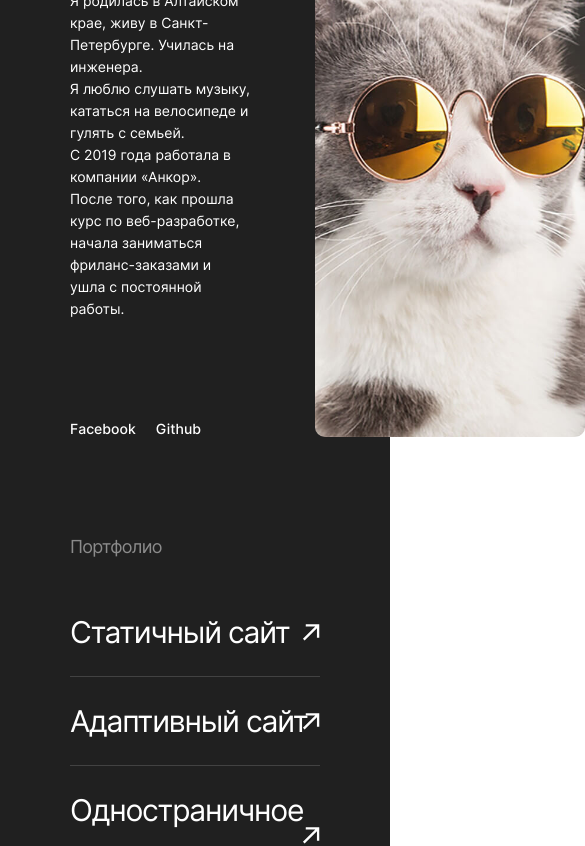
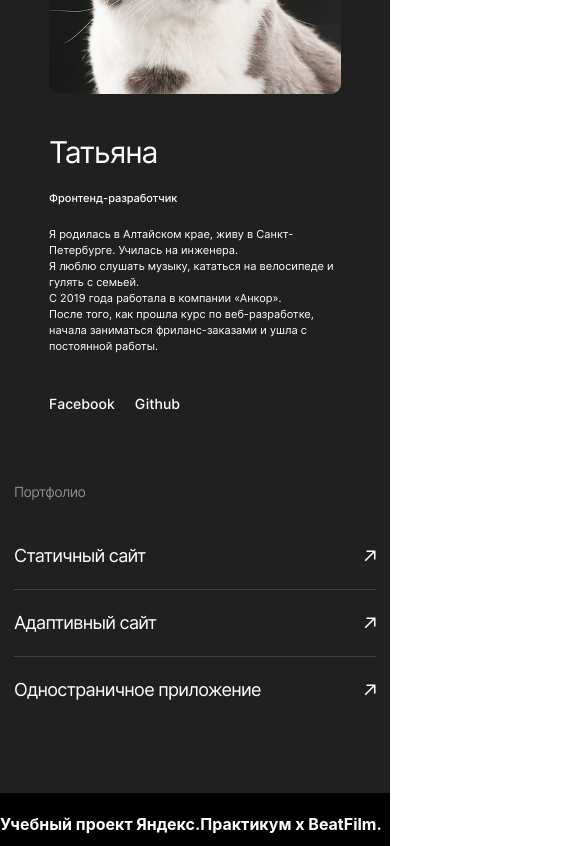
Before and after one commit to tanett/movies-explorer-frontend, a React (Create React App) app in the folder movies-explorer-frontend/: page / in a window 390 px wide. Shown: the part 2340-3186 px from the top of the page, 585 px wide, since content can reach past the window. Built offline with nearby package versions, Linux system fonts and the light colour scheme; a web font is replaced by a local one.

Commit message:
landing-footer

```diff
--- a/movies-explorer-frontend/src/components/AboutMe/AboutMe.css
+++ b/movies-explorer-frontend/src/components/AboutMe/AboutMe.css
@@ -12,13 +12,14 @@
 
 .aboutMe__card {
     display: flex;
-justify-content: space-between;
+    justify-content: space-between;
 }
 
 .aboutMe__wrapCard {
     margin-right: 65px;
     max-width: 600px;
 }
+
 .aboutMe__cardTitle {
     font-weight: normal;
     font-size: 50px;
@@ -50,6 +51,7 @@ justify-content: space-between;
     list-style: none;
 
 }
+
 .aboutMe__socialLinksItem {
     display: inline-block;
     text-decoration: none;
@@ -61,7 +63,7 @@ justify-content: space-between;
     font-weight: 500;
     font-size: 14px;
     line-height: 17px;
-padding-bottom: 2px;
+    padding-bottom: 2px;
     color: #FFFFFF;
     cursor: pointer;
 }
@@ -76,11 +78,109 @@ padding-bottom: 2px;
 }
 
 
-
 .aboutMe__photo {
     border-radius: 10px;
-    width: 270px;
+    max-width: 270px;
     height: auto;
     object-fit: cover;
 
 }
+
+@media screen and (max-width: 868px) {
+    .aboutMe__wrap {
+        padding: 90px 50px;
+    }
+
+    .aboutMe__wrapCard {
+        margin-right: 49px;
+        max-width: 364px;
+    }
+
+    .aboutMe__cardTitle {
+        font-size: 40px;
+        line-height: 40px;
+        margin-bottom: 16px;
+    }
+
+    .aboutMe__cardSubtitle {
+        font-size: 12px;
+        line-height: 18px;
+        margin-bottom: 20px;
+    }
+
+    .aboutMe__cardText {
+        font-size: 12px;
+        line-height: 18px;
+        margin-bottom: 87px;
+    }
+
+    .aboutMe__photo {
+        max-width: 255px;
+    }
+}
+
+@media screen and (max-width: 700px) {
+    .aboutMe__title {
+        margin-bottom: 60px;
+    }
+    .aboutMe__wrap {
+        padding: 70px 14px;
+    }
+
+    .aboutMe__wrapCard {
+        margin-right: 49px;
+        max-width: 364px;
+    }
+
+    .aboutMe__cardTitle {
+        font-size: 30px;
+        line-height: 36px;
+        margin-bottom: 20px;
+    }
+
+    .aboutMe__cardSubtitle {
+        font-size: 11px;
+        line-height: 16px;
+
+    }
+
+    .aboutMe__cardText {
+        font-size: 11px;
+        line-height: 16px;
+        margin-bottom: 40px;
+    }
+
+    .aboutMe__photo {
+        max-width: 255px;
+    }
+}
+@media screen and (max-width: 550px) {
+
+    .aboutMe__wrapCard {
+        margin-right: 0px;
+        max-width: 292px;
+    }
+
+    .aboutMe__card {
+       flex-direction: column-reverse;
+
+        align-items: center;
+    }
+
+    .aboutMe__cardSubtitle {
+        font-size: 11px;
+        line-height: 16px;
+
+    }
+
+    .aboutMe__cardText {
+        font-size: 11px;
+        line-height: 16px;
+        margin-bottom: 40px;
+    }
+
+    .aboutMe__photo {
+        max-width: 292px;
+        margin-bottom: 40px;
+    }
+}
--- /dev/null
+++ b/movies-explorer-frontend/src/components/Footer/Footer.js
@@ -0,0 +1,25 @@
+import {
+  Switch, Route, useParams, Link, NavLink
+} from "react-router-dom";
+
+import React from "react";
+import './Footer.css';
+
+function Footer(props) {
+  return (
+      <footer className={'footer'}>
+        <div className={'footer__wrap'}>
+  <h4 className={'footer__title'}>Учебный проект Яндекс.Практикум х BeatFilm.</h4>
+          <p className={'footer__copy'}>&copy;2021</p>
+          <ul className='footer__links'>
+            <li className={'footer__linkItem'}><Link to={'#'} className={'footer__link'}>Яндекс.Практикум</Link></li>
+            <li className={'footer__linkItem'}><Link to={'#'} className={'footer__link'}>Github</Link></li>
+            <li className={'footer__linkItem'}><Link to={'#'} className={'footer__link'}>Facebook</Link></li>
+
+          </ul>
+        </div>
+      </footer>
+  )
+}
+
+export default Footer;
--- a/movies-explorer-frontend/src/components/Main/Main.js
+++ b/movies-explorer-frontend/src/components/Main/Main.js
@@ -9,6 +9,7 @@ import AboutProject from "../AboutProject/AboutProject";
 import Techs from "../Techs/Techs";
 import AboutMe from "../AboutMe/AboutMe";
 import Portfolio from "../Portfolio/Portfolio";
+import Footer from "../Footer/Footer";
 
 function Main(props) {
 
@@ -21,6 +22,7 @@ function Main(props) {
             <Techs />
             <AboutMe />
             <Portfolio/>
+            <Footer />
           </Route>
           <Route  path = "/movies">
 
--- a/movies-explorer-frontend/src/components/Portfolio/Portfolio.css
+++ b/movies-explorer-frontend/src/components/Portfolio/Portfolio.css
@@ -44,3 +44,35 @@
     background-repeat: no-repeat;
     background-position: right center;
 }
+
+@media screen and (max-width: 800px) {
+    .portfolio__wrap {
+        padding: 0  50px 90px;
+    }
+
+    .portfolio__title {
+        margin-bottom: 31px;
+    }
+
+    .portfolio__link {
+        font-size: 28px;
+        line-height: 50px;
+    }
+}
+@media screen and (max-width: 400px) {
+    .portfolio__wrap {
+        padding: 0  14px 70px;
+    }
+
+    .portfolio__title {
+        font-size: 14px;
+        line-height: 20px;
+        margin-bottom: 21px;
+    }
+
+    .portfolio__link {
+        font-size: 18px;
+        line-height: 28px;
+        background-size: 12px 28px;
+    }
+}
```
Also changed, not shown: movies-explorer-frontend/src/components/Footer/Footer.css (added).
